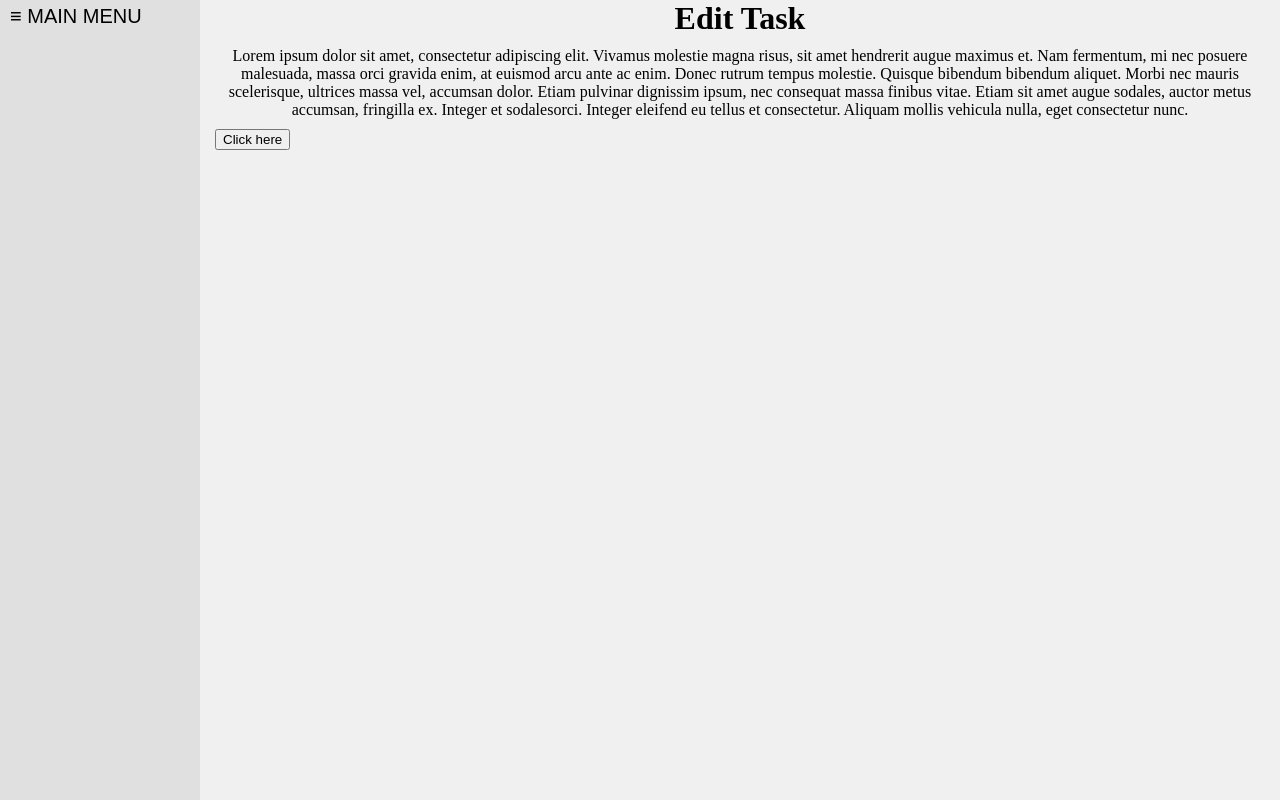
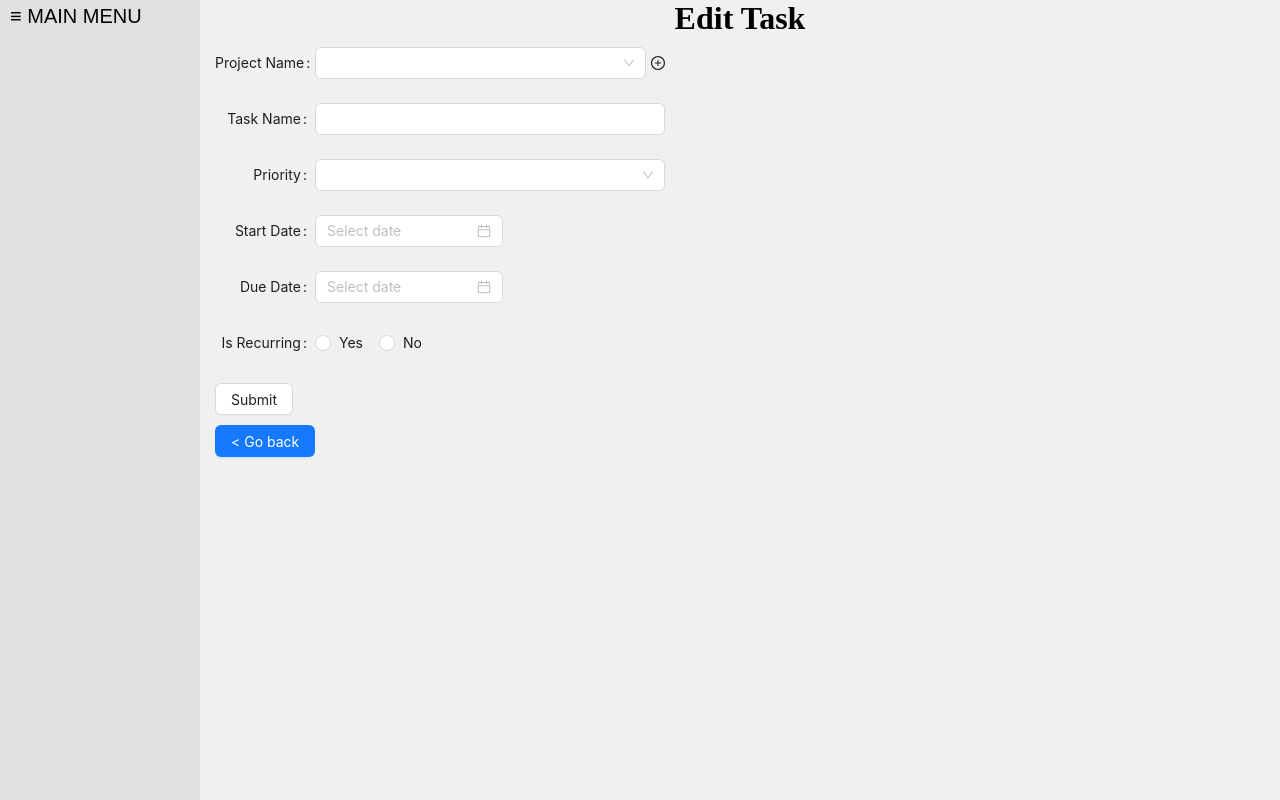
Before and after one commit to jdolphin5/TaskJolt, a React app in the folder client/: page /edittask/1 in a window 1280 px wide. Built offline with nearby package versions, Linux system fonts and the light colour scheme.

Commit message:
antd form designed, modal for addding projects

```diff
--- a/client/src/components/EditTask.tsx
+++ b/client/src/components/EditTask.tsx
@@ -1,25 +1,114 @@
 import React, { useState, useEffect } from "react";
+import { Form, Select, Input, DatePicker, Radio, Button } from "antd";
+import { PlusCircleOutlined } from "@ant-design/icons";
+import AddProjectModal from "./AddProjectModal";
 
-const EditTask: React.FC = () => {
+interface TasksProps {
+  tasksPageLoaded: boolean;
+  setTasksPageLoaded: React.Dispatch<React.SetStateAction<boolean>>;
+  projectsLoaded: boolean;
+  setProjectsLoaded: React.Dispatch<React.SetStateAction<boolean>>;
+  tasksLoaded: boolean;
+  setTasksLoaded: React.Dispatch<React.SetStateAction<boolean>>;
+  projectData: any;
+  setProjectData: React.Dispatch<React.SetStateAction<any>>;
+  taskData: any;
+  setTaskData: React.Dispatch<React.SetStateAction<any>>;
+}
+
+//('Task 1', 'High', '2024-04-06 09:00:00', '2024-04-07 17:00:00', 0, 1),
+const EditTask: React.FC<TasksProps> = ({
+  tasksPageLoaded,
+  setTasksPageLoaded,
+  projectsLoaded,
+  setProjectsLoaded,
+  tasksLoaded,
+  setTasksLoaded,
+  projectData,
+  setProjectData,
+  taskData,
+  setTaskData,
+}) => {
+  const [showHideAddProjectModal, setShowHideAddProjectModal] = useState(false);
+
+  const handleAddProjectModal = () => {
+    setShowHideAddProjectModal(true);
+  };
+
   return (
     <div style={{ padding: "0px 15px 0px 15px" }}>
+      {showHideAddProjectModal && (
+        <AddProjectModal
+          showHideAddProjectModal={showHideAddProjectModal}
+          setShowHideAddProjectModal={setShowHideAddProjectModal}
+        />
+      )}
       <h1 style={{ margin: "0px 0px 10px 0px", textAlign: "center" }}>
         Edit Task
       </h1>
-      <div style={{ margin: "0px 0px 10px 0px", textAlign: "center" }}>
-        Lorem ipsum dolor sit amet, consectetur adipiscing elit. Vivamus
-        molestie magna risus, sit amet hendrerit augue maximus et. Nam
-        fermentum, mi nec posuere malesuada, massa orci gravida enim, at euismod
-        arcu ante ac enim. Donec rutrum tempus molestie. Quisque bibendum
-        bibendum aliquet. Morbi nec mauris scelerisque, ultrices massa vel,
-        accumsan dolor. Etiam pulvinar dignissim ipsum, nec consequat massa
-        finibus vitae. Etiam sit amet augue sodales, auctor metus accumsan,
-        fringilla ex. Integer et sodalesorci. Integer eleifend eu tellus et
-        consectetur. Aliquam mollis vehicula nulla, eget consectetur nunc.
-      </div>
-      <div>
-        <button>Click here</button>
-      </div>
+      <Form
+        labelCol={{
+          span: 4,
+        }}
+        wrapperCol={{
+          span: 14,
+        }}
+        layout="horizontal"
+        style={{
+          maxWidth: 600,
+        }}
+      >
+        <Form.Item label="Project Name">
+          <div style={{ display: "flex", alignItems: "center" }}>
+            <Select style={{ marginRight: "5px" }}>
+              {projectsLoaded ? (
+                projectData.map(
+                  ({ id, name }: { id: number; name: string }) => (
+                    <Select.Option key={id} value={id}>
+                      {name}
+                    </Select.Option>
+                  )
+                )
+              ) : (
+                <Select.Option disabled value={null}>
+                  No projects available
+                </Select.Option>
+              )}
+            </Select>
+            <PlusCircleOutlined
+              style={{ cursor: "pointer" }}
+              onClick={handleAddProjectModal}
+            />
+          </div>
+        </Form.Item>
+        <Form.Item label="Task Name">
+          <Input />
+        </Form.Item>
+        <Form.Item label="Priority">
+          <Select>
+            <Select.Option value="Low">Low</Select.Option>
+            <Select.Option value="Medium">Medium</Select.Option>
+            <Select.Option value="High">High</Select.Option>
+          </Select>
+        </Form.Item>
+        <Form.Item label="Start Date">
+          <DatePicker />
+        </Form.Item>
+        <Form.Item label="Due Date">
+          <DatePicker />
+        </Form.Item>
+        <Form.Item label="Is Recurring">
+          <Radio.Group>
+            <Radio value="yes">Yes</Radio>
+            <Radio value="no">No</Radio>
+          </Radio.Group>
+        </Form.Item>
+        <Button>Submit</Button>
+      </Form>
+
+      <Button.Group style={{ padding: "10px 0px 0px 0px" }}>
+        <Button type="primary">&lt; Go back</Button>
+      </Button.Group>
     </div>
   );
 };
```
